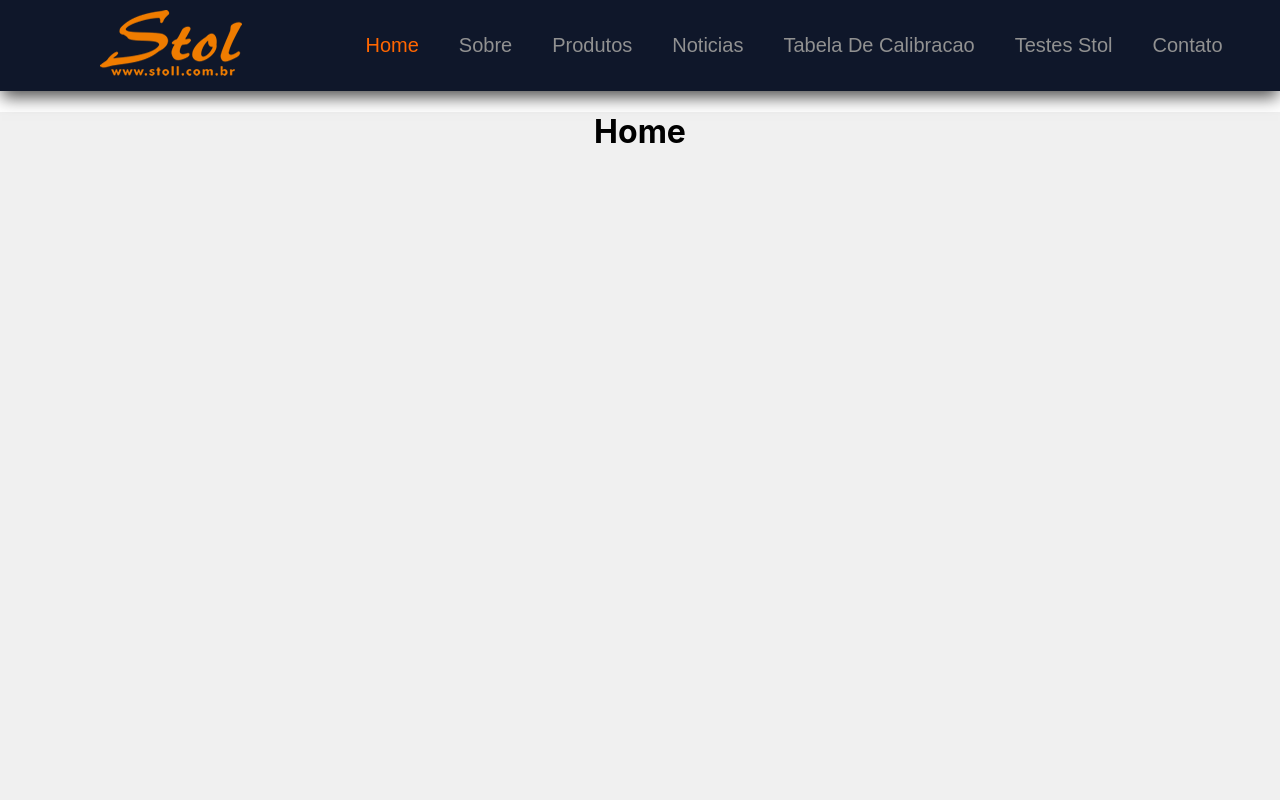
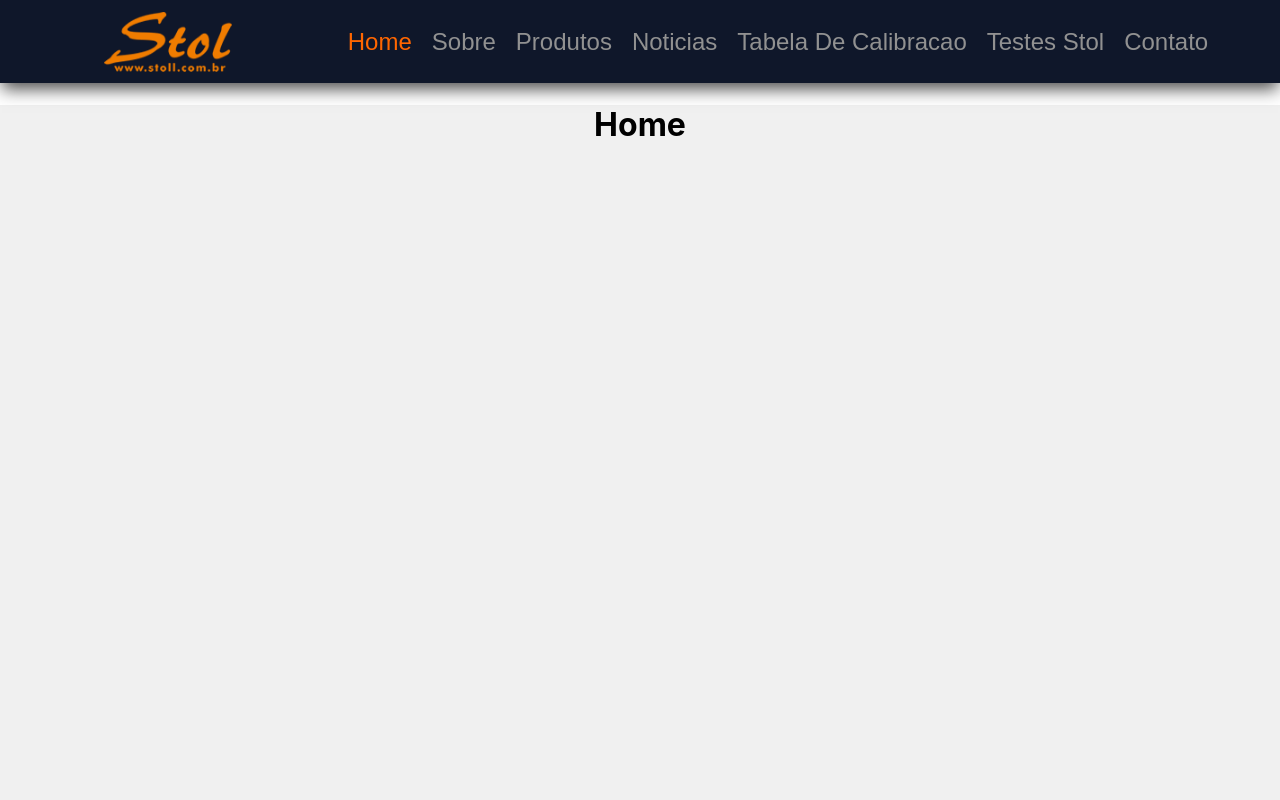
Before and after one commit to douglas9932/SiteAviacaoAgricola, a React (Create React App) app: page / in a window 1280 px wide. Shown: the top 800 px of the page. Built offline with nearby package versions, Linux system fonts and the light colour scheme.

Commit message:
Ajustes Finais no NavBAr

```diff
--- a/src/Componentes/Navbar.css
+++ b/src/Componentes/Navbar.css
@@ -1,5 +1,9 @@
-.active{
+.active {
     background-color: #1d4ed8;
+}
+
+:root {
+    --navbar-height: 80px;
   }
 
 nav {
@@ -11,9 +15,9 @@ nav {
     background-color: #0f172a;
     color: white;
     position: sticky;
+    height: var(--navbar-height);
     top: 0;
-    padding: 0.5rem;
-
+    padding: 0.1rem;
     box-shadow: 0 8px 16px -2px rgba(0, 0, 0, 0.7);
 }
 
@@ -23,19 +27,13 @@ nav .container {
     align-items: center;
     }
 
-nav .title {
-    font-size: 1.5rem;
-    margin: 1rem;
-    font-weight: bold;
-    text-decoration: none;
-    color: white;
-}
-
 nav ul {
     display: flex;
     justify-content: center;
     flex-grow: 1;
-
+    max-height: 500px;
+    opacity: 1;
+    overflow: hidden;
 }
 
 nav ul li {
@@ -52,22 +50,23 @@ nav ul li a {
 }
 
 nav ul li a:not(.active):hover {
-    background-color:#172554 ;
+    background-color: #172554;
 }
 
-.ButtonMenu{
-    background-color:#ffaf03 ;
+.ButtonMenu {
+    background-color: #ffaf03;
 }
 
 nav .menu {
     display: none;
     position: absolute;
-    top: 0.75rem;
+    top: 1.5rem;
     right: 0.5rem;
     flex-direction: column;
     justify-content: space-between;
     width: 2.25rem;
     height: 2rem;
+
 }
 
 nav .menu span {
@@ -77,29 +76,65 @@ nav .menu span {
     border-radius: 0.2rem;
     }
 
-
 .ButtonMenu {
     background-color: transparent;
-    color: #919191; /* Cor do texto padrão */
+    color: #919191;
     border: none;
-    padding: 10px 20px;
+    padding: 10px 10px;
     cursor: pointer;
-    font-size: 20px ;
+    font-size: 1.5rem;
     transition: color 0.3s ease, background-color 0.3s ease;
 }
 
 .ButtonMenu:focus,
 .ButtonMenu:hover {
-    color: #ff9900; /* Cor do texto quando hover */
+    color: #ff9900;
     outline: none;
 }
 
-  .ButtonMenu.active {
-    color: #ff6600; /* Cor do texto quando ativo */
+
+nav .title {
+    font-size: 1.5rem;
+    margin: 1rem;
+    font-weight: bold;
+    text-decoration: none;
+    color: white;
 }
 
+nav .title .responsive-image {
+    max-width: 90%;
+    height: auto;
+    display: block;
+}
 
-@media (max-width: 480px) {
+.ButtonMenu.active {
+    color: #ff6600;
+}
+
+@media (max-width: 1240px) {
+    .ButtonMenu {
+        font-size: 1rem;
+    }
+}
+
+@media (max-width: 929px){
+    .ButtonMenu {
+        font-size: 0.85rem;
+    }
+    nav .title .responsive-image {
+        max-width: 90%;
+    }
+    nav .title {
+        margin: 0.5rem;
+    }
+}
+
+@media (max-width: 900px) {
+
+    .ButtonMenu {
+        font-size: 1rem;
+    }
+
     nav .menu {
         display: flex;
     }
@@ -107,25 +142,46 @@ nav .menu span {
     nav {
         flex-direction: column;
         align-items: flex-start;
+        padding: 0rem;
     }
 
     nav ul {
         display: none;
         flex-direction: column;
-        width: 100%;
+        width: 95%;
         margin-bottom: 0.25rem;
+        flex-direction: column;
+        background-color: #0f172a;
+        position: absolute;
+        top: var(--navbar-height);
+        right: 0.3rem;
+        padding: 10px;
+        border-radius: 5px;
       }
 
     nav ul.open {
         display: flex;
+        padding: 5px;
     }
 
     nav ul li {
         width: 100%;
-        text-align: center;
+        text-align: right;
     }
 
     nav ul li a {
         margin: 0.2rem 0.5rem;
     }
+
+    nav .container {
+        display: flex;
+        align-items: flex-start;
+        justify-content: space-between;
+        width: 100%;
+        margin-right: 100px;
     }
+
+    nav{
+        padding-right: 50px;
+    }
+}
--- a/src/Componentes/Navbar.tsx
+++ b/src/Componentes/Navbar.tsx
@@ -9,7 +9,7 @@ export const Navbar = () => {
   const [activeSection, setActiveSection] = useState('SessaoHome'); // Estado para acompanhar a seção ativa
 
 
-  // // Função para atualizar a seção ativa ao rolar a página
+  //Função para atualizar a seção ativa ao rolar a página
   const updateActiveSection = () => {
     const sections = [
       document.getElementById('SessaoHome'),
@@ -36,57 +36,35 @@ export const Navbar = () => {
       setActiveSection(active);
     }
   };
-  // const updateActiveSection = () => {
-  //   //const SessaoHome = document.getElementById('SessaoHome');
-  //   const SessaoSobre = document.getElementById('SessaoSobre');
-  //   const SessaoProdutos = document.getElementById('SessaoProdutos');
-  //   const SessaoNoticias = document.getElementById('SessaoNoticias');
-  //   const SessaoTabelaCalibracao = document.getElementById('SessaoTabelaCalibracao');
-  //   const SessaoTestesStol = document.getElementById('SessaoTestesStol');
-  //   const SessaoContato = document.getElementById('SessaoContato');
+  const [screenSize, setScreenSize] = useState({ width: window.innerWidth, height: window.innerHeight });
 
-
-
-  //   if (SessaoContato && window.scrollY >= SessaoContato.offsetTop - 200)
-  //   {
-  //     setActiveSection('SessaoContato');
-  //   }
-  //   else if (SessaoTestesStol && window.scrollY >= SessaoTestesStol.offsetTop - 200)
-  //   {
-  //     setActiveSection('SessaoTestesStol');
-  //   }
-  //   else if (SessaoTabelaCalibracao && window.scrollY >= SessaoTabelaCalibracao.offsetTop - 200)
-  //   {
-  //     setActiveSection('SessaoTabelaCalibracao');
-  //   }
-  //   else if (SessaoNoticias && window.scrollY >= SessaoNoticias.offsetTop - 200)
-  //   {
-  //     setActiveSection('SessaoNoticias');
-  //   }
-  //   else if (SessaoProdutos && window.scrollY >= SessaoProdutos.offsetTop - 200)
-  //   {
-  //     setActiveSection('SessaoProdutos');
-  //   }
-  //   else if (SessaoSobre && window.scrollY >= SessaoSobre.offsetTop - 200)
-  //   {
-  //     setActiveSection('SessaoSobre');
-  //   }
-  //   else
-  //   {
-  //     setActiveSection('SessaoHome');
-  //   }
-  // };
+  const updateScreenSize = () => {
+    setScreenSize({ width: window.innerWidth, height: window.innerHeight });
+  };
 
   // Efeito para adicionar evento de scroll ao montar o componente
   useEffect(() => {
     window.addEventListener('scroll', updateActiveSection);
     return () => {
       window.removeEventListener('scroll', updateActiveSection);
+
+    };
+
+  }, []);
+
+  useEffect(() => {
+    window.addEventListener('resize', updateScreenSize);
+    return () => {
+      window.removeEventListener('resize', updateScreenSize);
     };
   }, []);
 
+
   //Evento para focar nas sessões desejadas
   const scrollToSection = (sectionId: string) => {
+
+    setMenuOpen(false);
+
     const section = document.getElementById(sectionId);
     if (section) {
       const navbarElement = document.querySelector('nav');
@@ -113,7 +91,7 @@ export const Navbar = () => {
        <div className="container">
         <div className="image-container">
         <Link to="/" className="title">
-          <img src={imageLogo} alt="Description" />
+          <img src={imageLogo} alt="Description" className= "responsive-image"  onClick={() => scrollToSection('SessaoHome')}/>
         </Link>
         </div>
         <div className="menu" onClick={() => setMenuOpen(!menuOpen)}>
```
Lines whose indentation alone changed are shown as unchanged.
